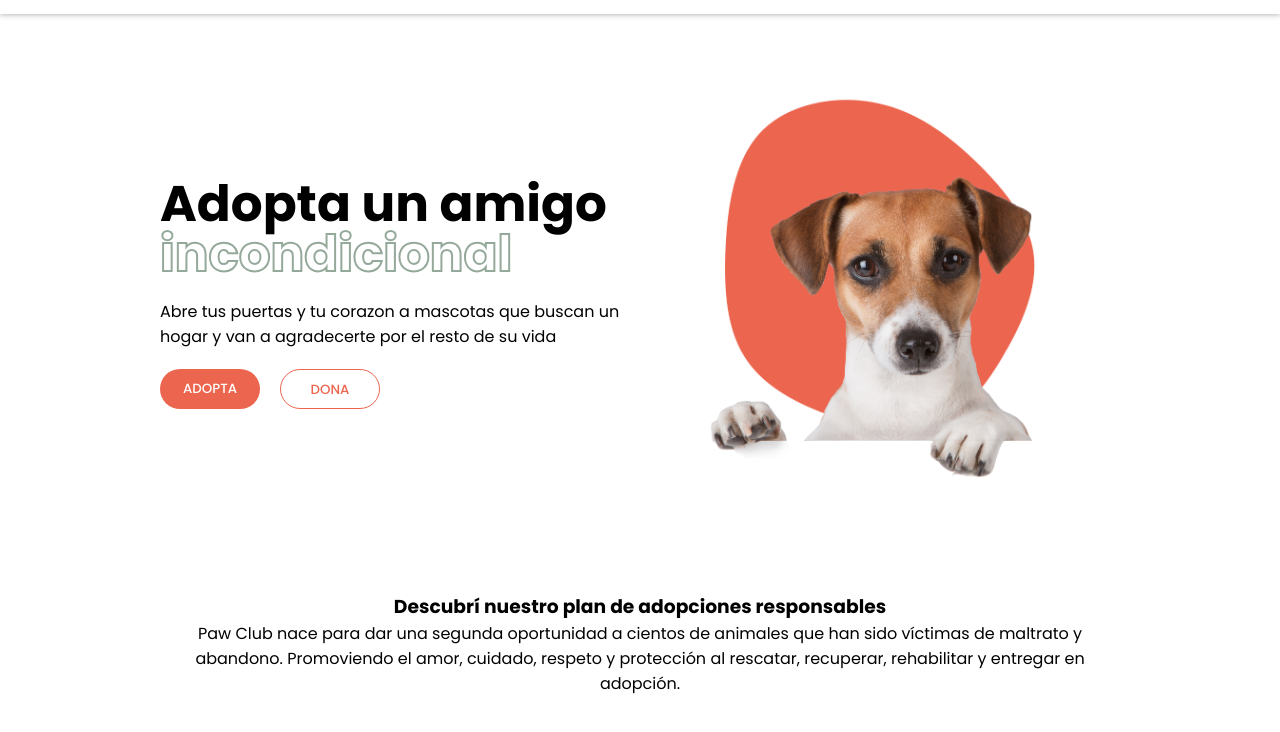
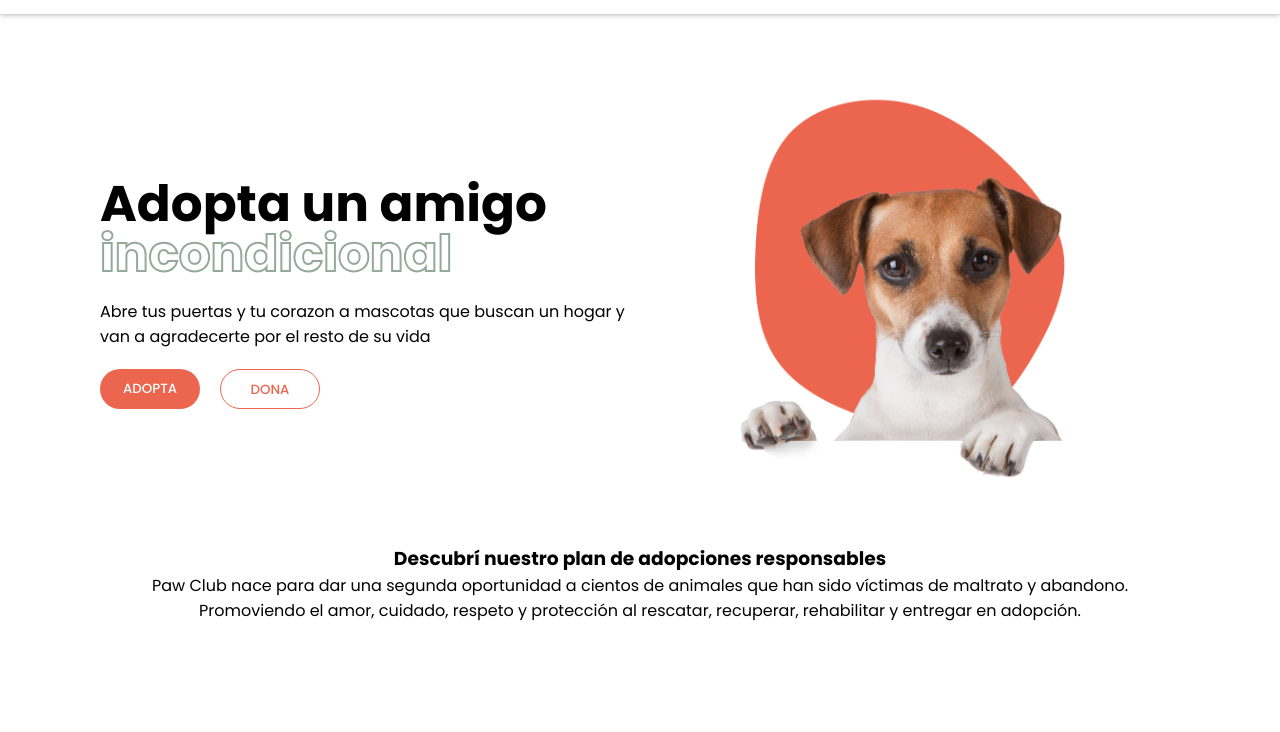
Before and after one commit to valentinalopezh98/landing-page, a plain HTML site: page index.html in a window 1280 px wide. Shown: the part 66-798 px from the top of the page. Drawn offline with Linux system fonts and the light colour scheme.

Commit message:
acomode medidas

```diff
--- a/style.css
+++ b/style.css
@@ -71,7 +71,7 @@ main{
     width: 100%;
     height: 60vh;
     margin-top: 10px;
-    padding: 10%;
+    padding: 20px 60px;
 
 }
 
@@ -138,8 +138,9 @@ main{
 
 .info-text{
     width: 100%;
-    height: 20vh;
-    padding: 10%;
+    height: auto;
+    margin-top: 20px;
+    padding:0 60px;
     display: flex;
     flex-direction: column;
     justify-content: center;
```
